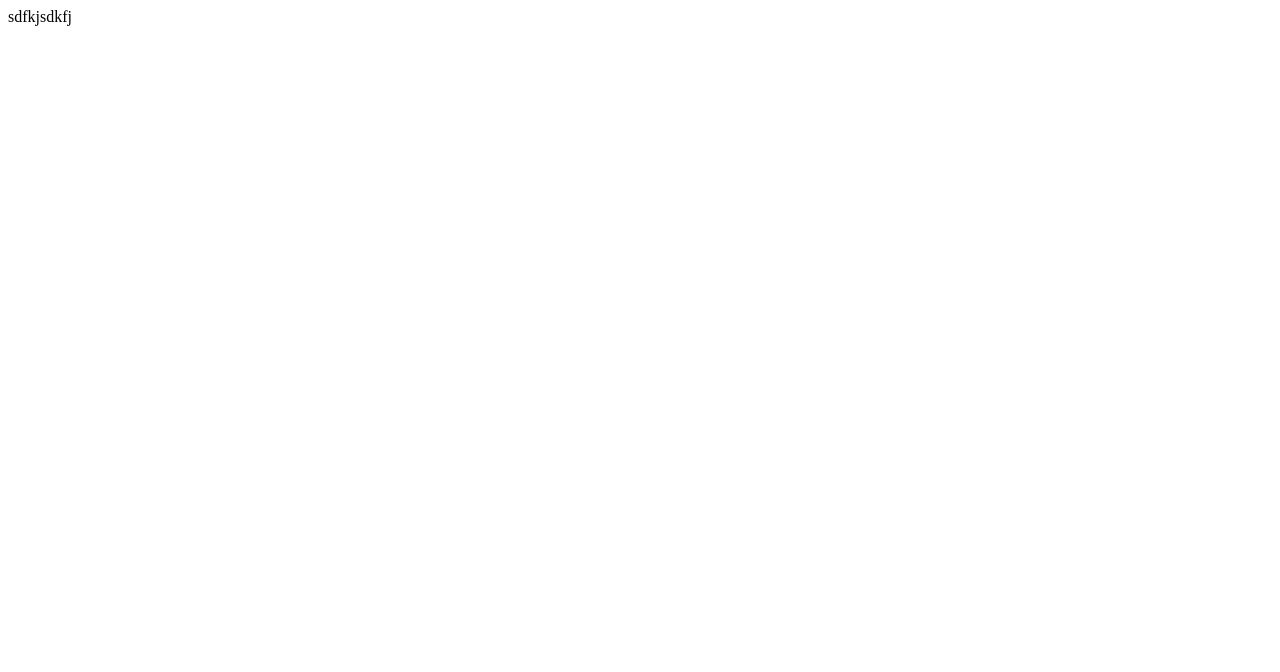
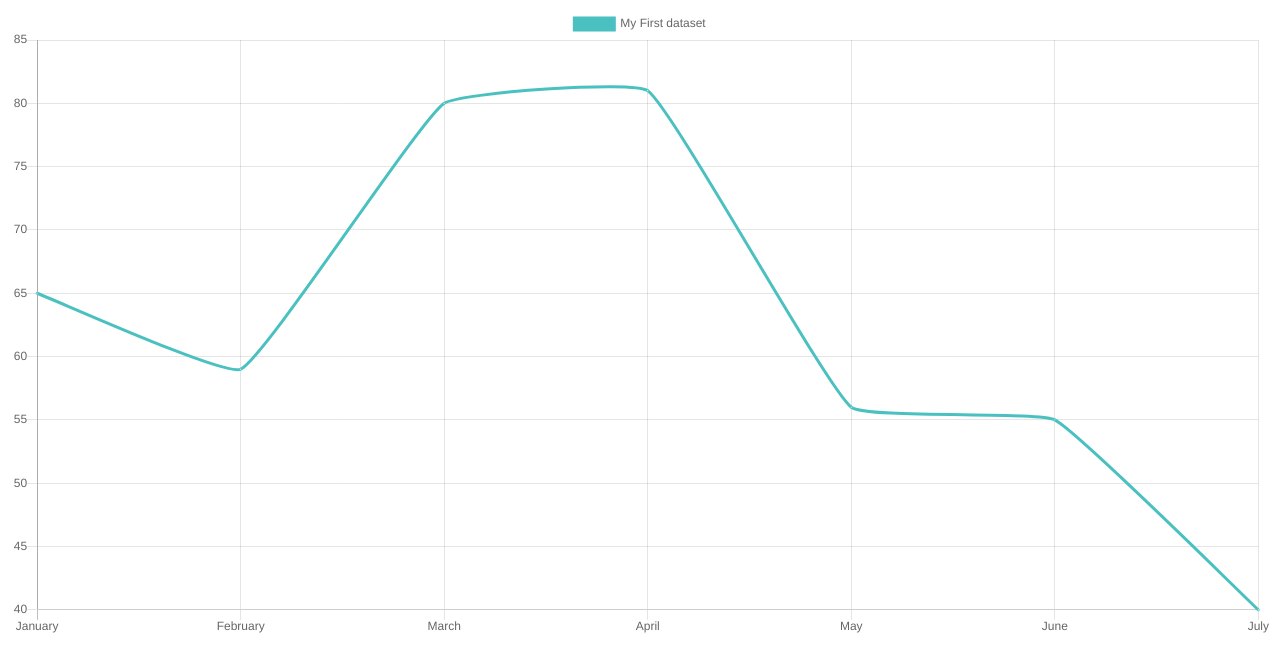
Before and after one commit to aunnnn/CryptoEvent, a Next.js app: page / in a window 1280 px wide. Shown: the top 672 px of the page. Built offline with nearby package versions, Linux system fonts and the light colour scheme.

Commit message:
Add chart.js

```diff
--- a/package.json
+++ b/package.json
@@ -13,8 +13,10 @@
   },
   "dependencies": {
     "axios": "^0.17.1",
+    "chart.js": "^2.7.1",
     "next": "^4.2.1",
     "react": "^16.2.0",
+    "react-chartjs-2": "^2.6.4",
     "react-dom": "^16.2.0"
   }
 }
--- a/pages/index.js
+++ b/pages/index.js
@@ -1 +1,37 @@
-export default () => <div>sdfkjsdkfj</div>
+import React, { Component } from 'react'
+import { Line } from 'react-chartjs-2';
+
+const data = {
+  labels: ['January', 'February', 'March', 'April', 'May', 'June', 'July'],
+  datasets: [
+    {
+      label: 'My First dataset',
+      fill: false,
+      lineTension: 0.1,
+      backgroundColor: 'rgba(75,192,192,0.4)',
+      borderColor: 'rgba(75,192,192,1)',
+      borderCapStyle: 'butt',
+      borderDash: [],
+      borderDashOffset: 0.0,
+      borderJoinStyle: 'miter',
+      pointBorderColor: 'rgba(75,192,192,1)',
+      pointBackgroundColor: '#fff',
+      pointBorderWidth: 1,
+      pointHoverRadius: 5,
+      pointHoverBackgroundColor: 'rgba(75,192,192,1)',
+      pointHoverBorderColor: 'rgba(220,220,220,1)',
+      pointHoverBorderWidth: 2,
+      pointRadius: 1,
+      pointHitRadius: 10,
+      data: [65, 59, 80, 81, 56, 55, 40]
+    }
+  ]
+};
+
+export default class Index extends Component {
+  render () {
+    return (
+      <Line data={data} />
+    )
+  }
+}
```
Also changed, not shown: 1 other file (tests, documents, lock files or other folders).
